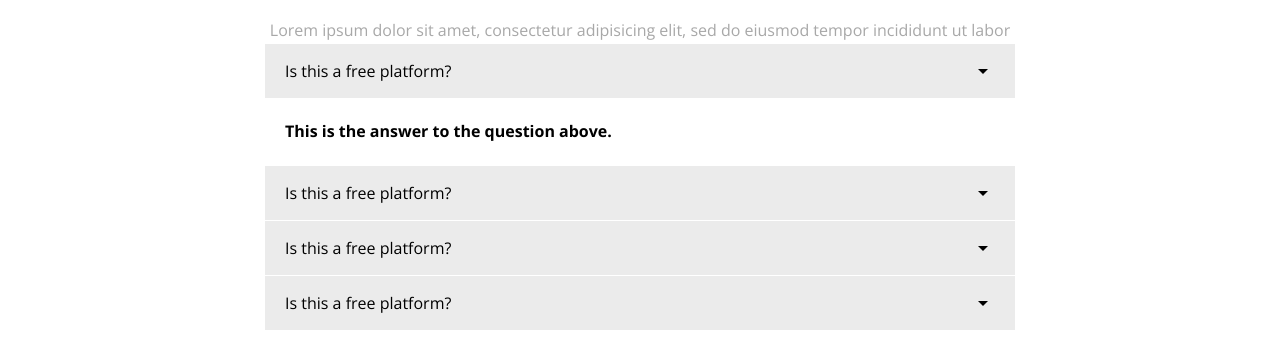
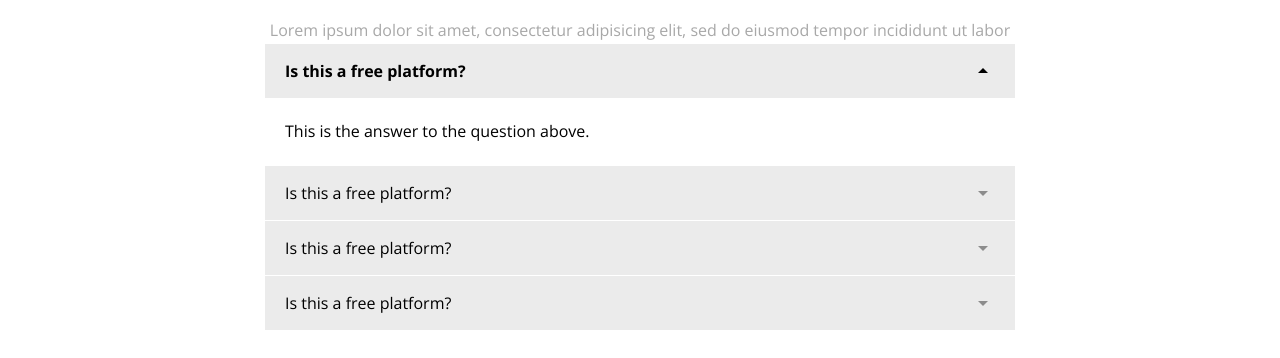
Before and after one commit to meekyung/acme-portfolio, a plain HTML site: page about.html in a window 1280 px wide. Shown: the part 442-800 px from the top of the page. Drawn offline with nearby package versions, Linux system fonts and the light colour scheme.

```diff
--- a/css/about.css
+++ b/css/about.css
@@ -22,14 +22,21 @@
     justify-content: space-between;
     align-items: center;
 }
-.qna_list . .question span{
+.qna_list .question span{
     opacity: 0.4;
+    transform: 0.5s;
 }
 .qna_list .answer{
     padding: 20px;
     display: none;
 }
+.qna_list .active .question{
+    font-weight: bold;
+}
+.qna_list .active .question span{
+    opacity: 1;
+    transform: rotate(180deg);
+}
 .qna_list .active .answer{
     display: block;
-    font-weight: bold;
 }
--- a/css/common.css
+++ b/css/common.css
@@ -224,6 +224,7 @@
 
 /* SLIDESHOW */
 .wrapper{
+  width: 100%;
   position: relative;
   overflow:hidden;
 }
```
